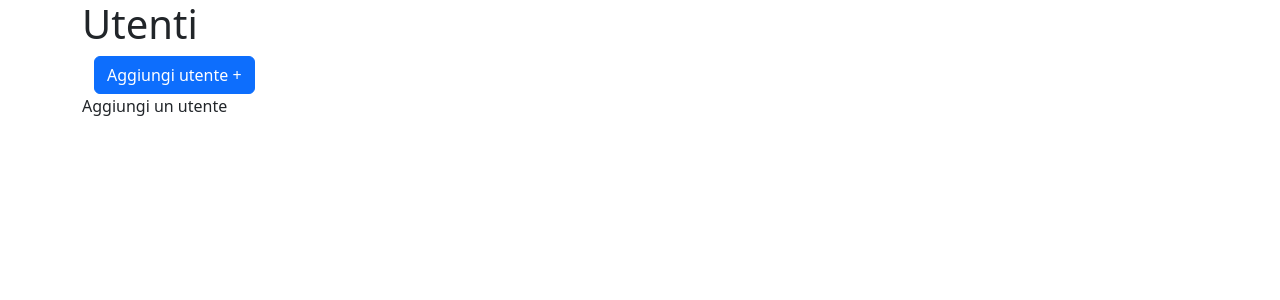
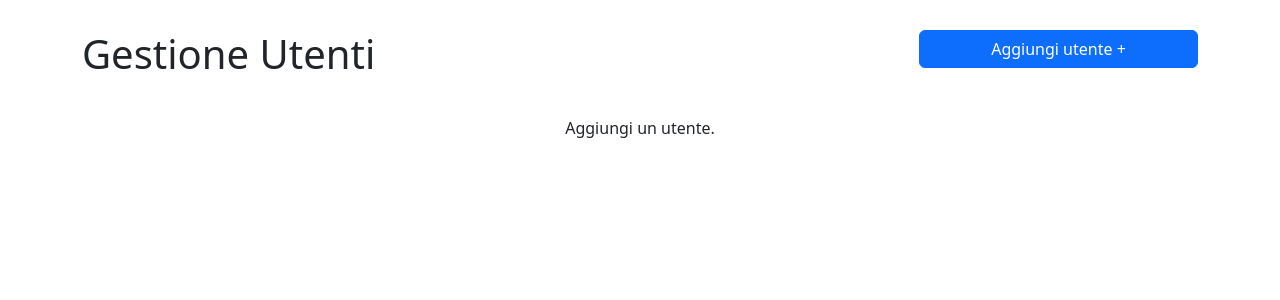
Before and after one commit to TommasoSangiorgio/skuola-react, a React (Create React App) app in the folder skuola/: page / in a window 1280 px wide. Shown: the top 300 px of the page. Built offline with nearby package versions, Linux system fonts and the light colour scheme.

Commit message:
Alcuni accorgimenti grafici

```diff
--- a/skuola/src/App.js
+++ b/skuola/src/App.js
@@ -5,10 +5,13 @@ import Users from './components/Users';
 function App() {
   return (
     <div className="App">
-      <div className="container">
-        <h1>Utenti</h1>
+      <div className="container cont-top">
         <Header />
-        <Users />
+        <div className="row">
+          <div className="col-12">
+            <Users />
+          </div>
+        </div>
       </div>
     </div >
   );
--- a/skuola/src/App.scss
+++ b/skuola/src/App.scss
@@ -0,0 +1,7 @@
+.cont-top {
+    margin-top: 30px;
+}
+
+.no-users {
+    margin-top: 30px;
+}
--- a/skuola/src/components/Header.js
+++ b/skuola/src/components/Header.js
@@ -15,6 +15,12 @@ function Header() {
         <div className="Header">
             <header className="App-header">
                 <div className="container">
+                    <div className="row">
+                    <div className="col-9" style={{ padding: "0px" }}>
+                        <h1>Gestione Utenti</h1>
+                    </div>
+                    <div className="col-3">
+                        <div className="row">
                             <Button onClick={handleShow}>Aggiungi utente +</Button>
                             <Modal show={show} onHide={handleClose}>
                                 <Modal.Header closeButton>
@@ -28,8 +34,10 @@ function Header() {
                                 <Modal.Footer>
                                     <Button onClick={handleClose} variant="secondary">Annulla</Button>
                                 </Modal.Footer>
-
                             </Modal>
+                        </div>
+                    </div>
+                </div>
                 </div>
             </header>
         </div >
--- a/skuola/src/components/Users.js
+++ b/skuola/src/components/Users.js
@@ -1,5 +1,6 @@
 import React from 'react';
 import BootstrapTable from 'react-bootstrap-table-next';
+import { Button } from 'react-bootstrap';
 
 function Users() {
     // utenti
@@ -27,6 +28,7 @@ function Users() {
     {
         dataField: 'dataNascita',
         text: 'Data di nascita',
+        // this function sorts correctly by dates
         sortFunc: (a, b, order) => {
             if (order === "asc") {
                 return a.localeCompare(
@@ -49,7 +51,11 @@ function Users() {
             {users ? (
                 <BootstrapTable keyField='id' data={users} columns={columns} />
             ) : (
-                < div>Aggiungi un utente</div>
+                <div className="row">
+                    <div className="col-12 text-center no-users">
+                        Aggiungi un utente.
+                    </div>
+                </div>
             )}
 
         </div >
```
Lines whose indentation alone changed are shown as unchanged.
